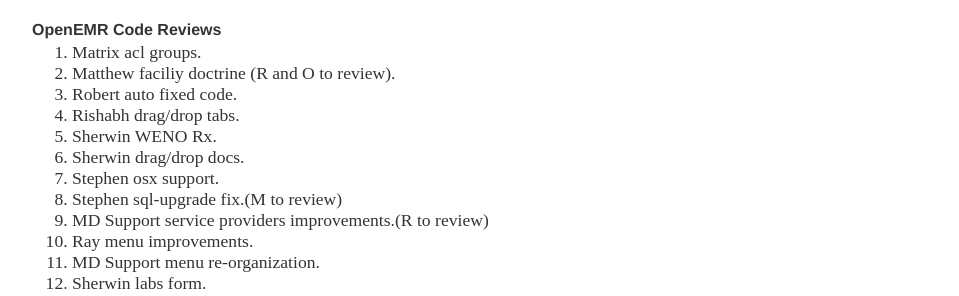
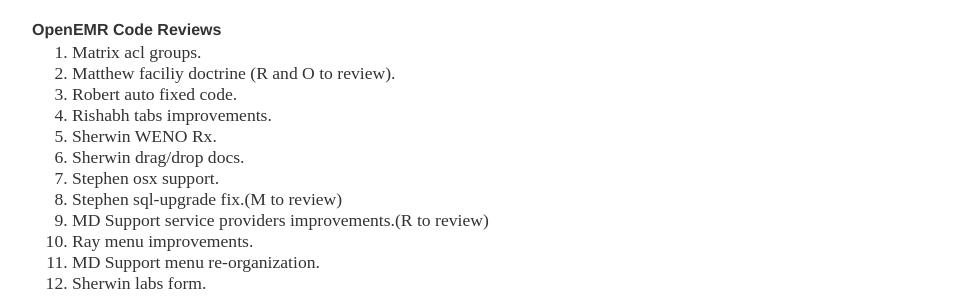
Before and after one commit to bradymiller/bradymiller.github.io, a Jekyll site: the page built from todo/index.md, in a window 1280 px wide and 900 px high. Shown: the part 340-636 px from the top of the window, without its empty margins (160-1119 px from the left). Built offline with Jekyll 4.4.1, drawn with Linux system fonts in a browser that asks for light colours; our own code applies the rules of GitHub Pages for plain Markdown files.

Commit message:
Update index.md

```diff
--- a/todo/index.md
+++ b/todo/index.md
@@ -13,7 +13,7 @@
 1. Matrix acl groups.
 1. Matthew faciliy doctrine (R and O to review).
 1. Robert auto fixed code.
-1. Rishabh drag/drop tabs.
+1. Rishabh tabs improvements.
 1. Sherwin WENO Rx.
 1. Sherwin drag/drop docs.
 1. Stephen osx support.
```
